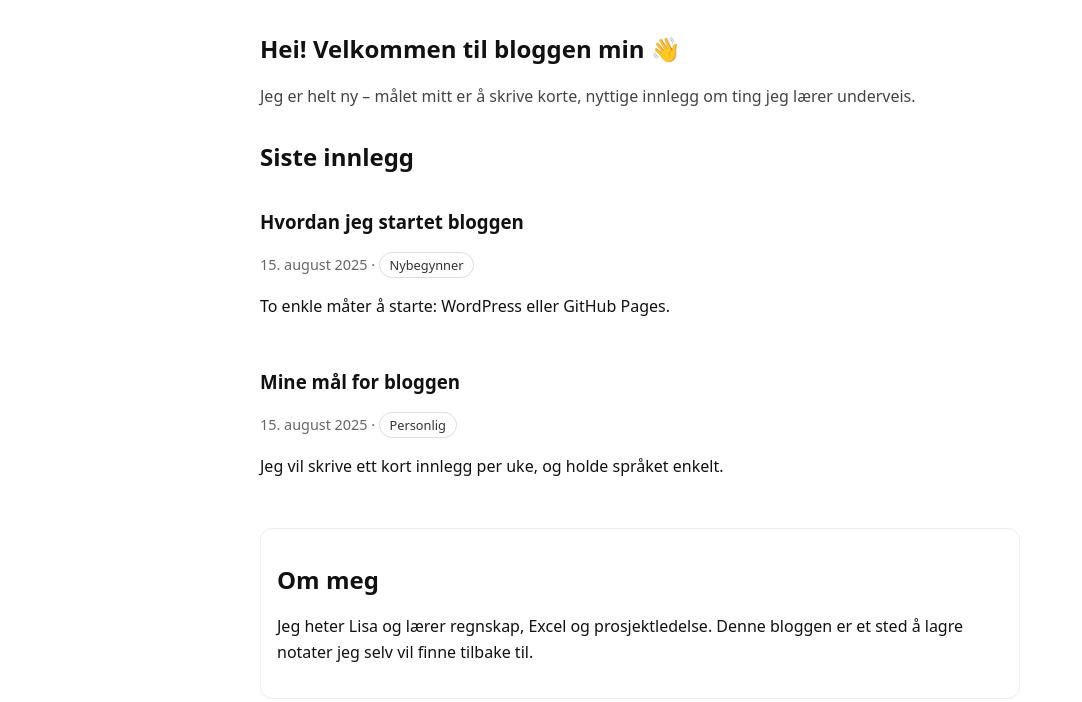
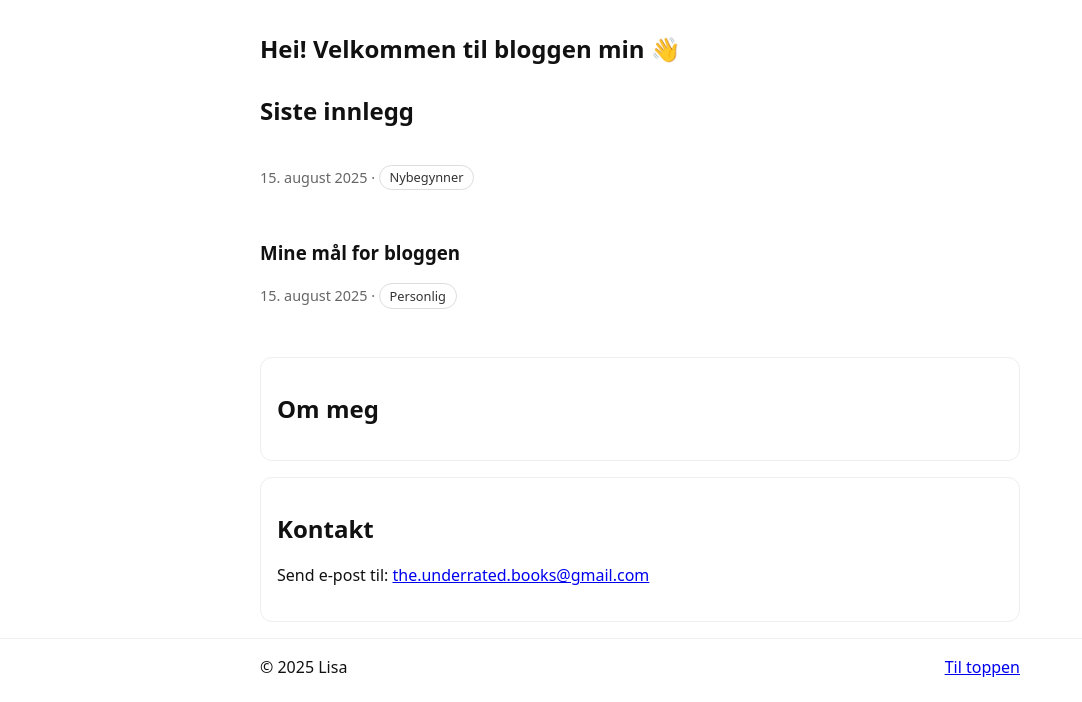
Before and after one commit to TheUnderratedBooks/TheUnderratedBooks.github.io, a plain HTML site: page index.html in a window 1280 px wide. Shown: the part 86-788 px from the top of the page, without its empty margins (0-1082 px from the left). Drawn offline with Linux system fonts and the light colour scheme.

Commit message:
Update index.html

```diff
--- a/index.html
+++ b/index.html
@@ -37,33 +37,33 @@ index.html
   <main class="wrap">
     <section>
       <h1>Hei! Velkommen til bloggen min 👋</h1>
-      <p class="lead">Jeg er helt ny – målet mitt er å skrive korte, nyttige innlegg om ting jeg lærer underveis.</p>
+      <p class="lead"></p>
     </section>
 
     <section id="innlegg" style="margin-top:2rem;">
       <h2>Siste innlegg</h2>
       <div class="grid">
         <article>
-          <h3>Hvordan jeg startet bloggen</h3>
+          <h3></h3>
           <p class="muted">15. august 2025 · <span class="tag">Nybegynner</span></p>
-          <p>To enkle måter å starte: WordPress eller GitHub Pages.</p>
+          <p></p>
         </article>
         <article>
           <h3>Mine mål for bloggen</h3>
           <p class="muted">15. august 2025 · <span class="tag">Personlig</span></p>
-          <p>Jeg vil skrive ett kort innlegg per uke, og holde språket enkelt.</p>
+          <p></p>
         </article>
       </div>
     </section>
 
     <section id="om" class="card" style="margin-top:2rem;">
       <h2>Om meg</h2>
-      <p>Jeg heter Lisa og lærer regnskap, Excel og prosjektledelse. Denne bloggen er et sted å lagre notater jeg selv vil finne tilbake til.</p>
+      <p></p>
     </section>
 
     <section id="kontakt" class="card" style="margin-top:1rem;">
       <h2>Kontakt</h2>
-      <p>Send e‑post til: <a href="mailto:lisa@example.com">lisa@example.com</a></p>
+      <p>Send e‑post til: <a href="mailto:the.underrated.books@gmail.com">the.underrated.books@gmail.com</a></p>
     </section>
   </main>
 
```
